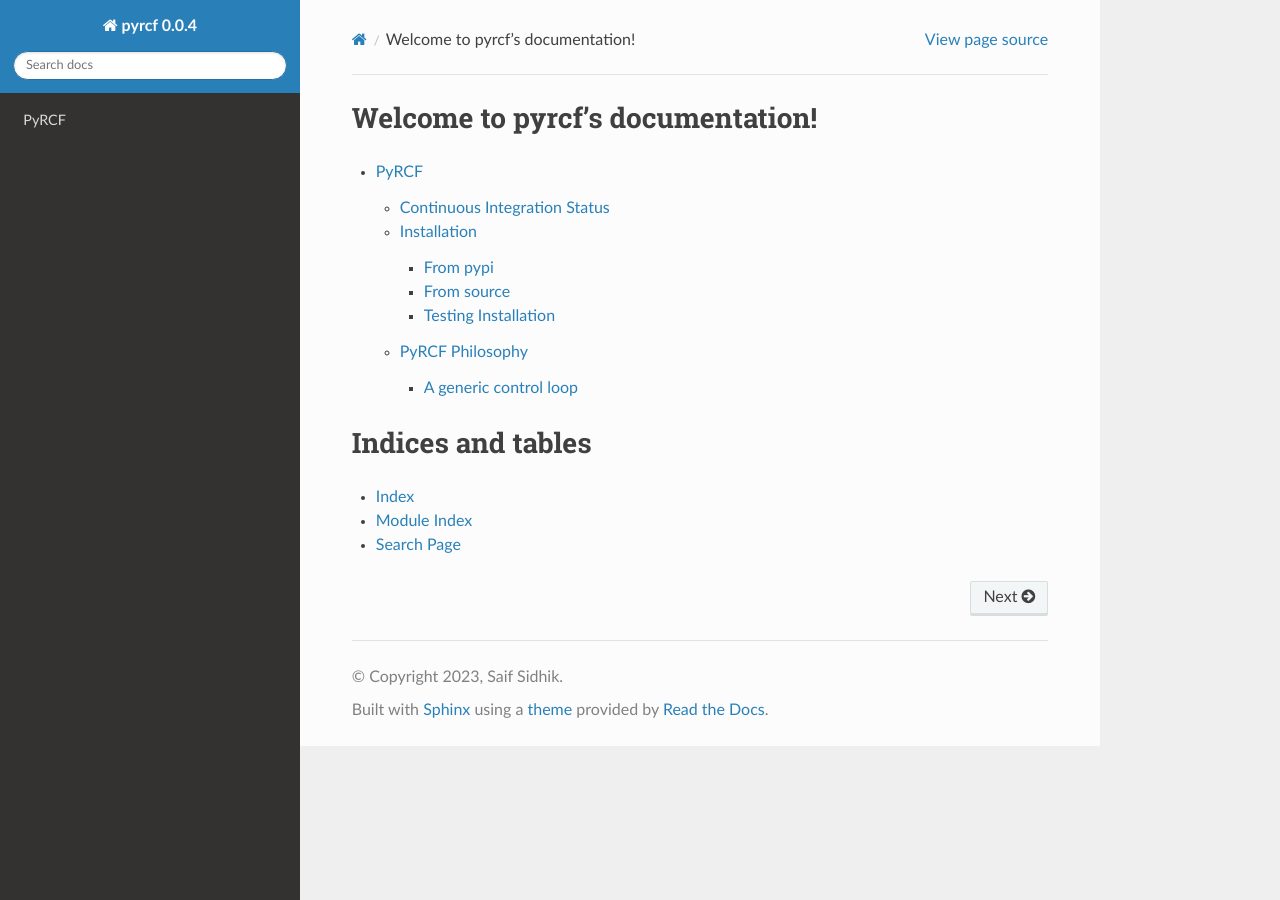
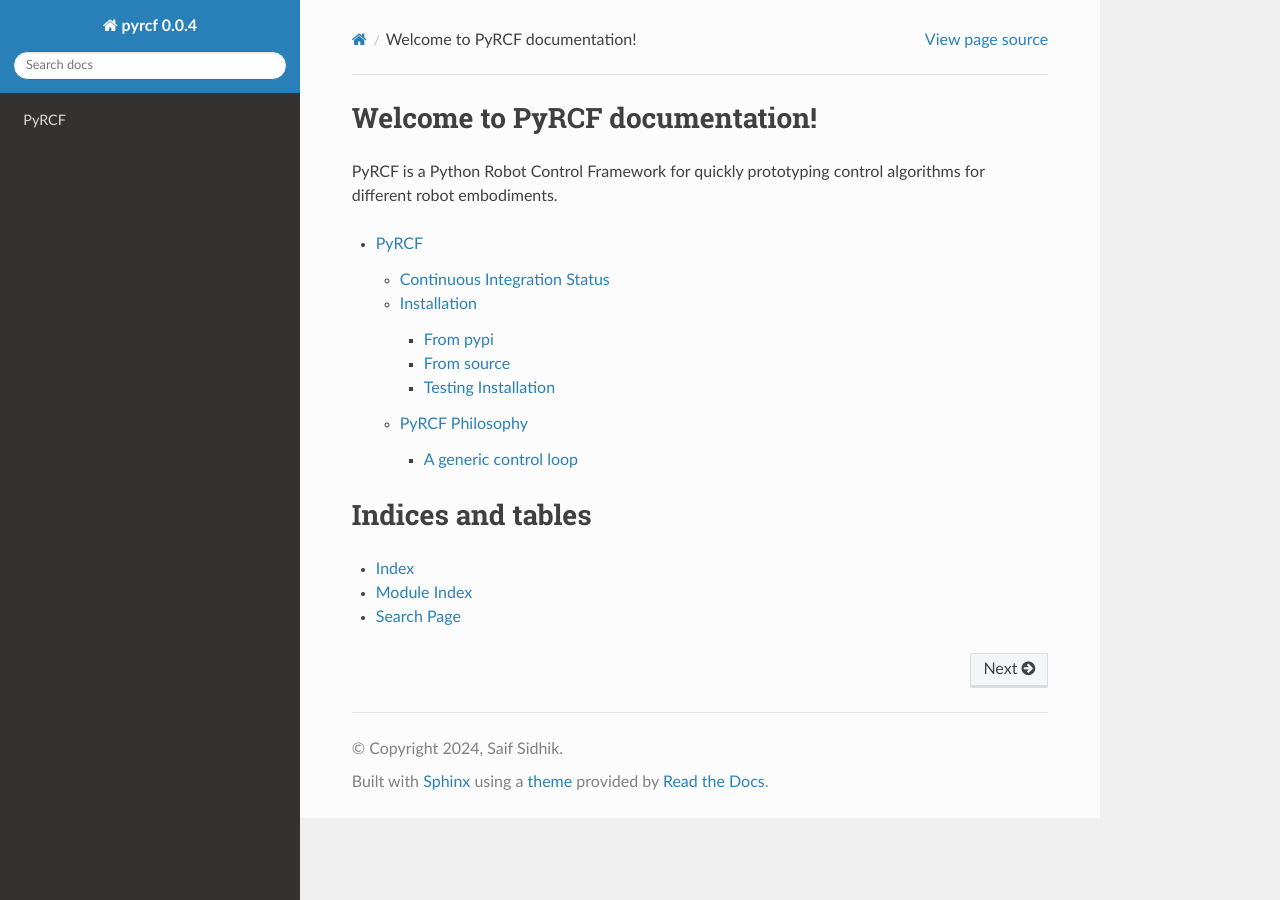
Before and after one commit to justagist/pyrcf, a Sphinx documentation site: the page built from docs/index.rst, in a window 1280 px wide. Built offline with Sphinx 7.4.7 and the Read the Docs theme 2.0.0, drawn with Linux system fonts in a browser that asks for light colours.

```diff
--- a/docs/conf.py
+++ b/docs/conf.py
@@ -8,7 +8,7 @@
 
 from importlib import metadata
 
-copyright = "2023, Saif Sidhik"  # pylint:disable=redefined-builtin
+copyright = "2024, Saif Sidhik"  # pylint:disable=redefined-builtin
 author = "Saif Sidhik"
 release = metadata.version("pyrcf")
 project = f"pyrcf {release}"
--- a/docs/index.rst
+++ b/docs/index.rst
@@ -3,8 +3,10 @@
    You can adapt this file completely to your liking, but it should at least
    contain the root `toctree` directive.
 
-Welcome to pyrcf's documentation!
-===========================================
+Welcome to PyRCF documentation!
+===============================
+
+PyRCF is a Python Robot Control Framework for quickly prototyping control algorithms for different robot embodiments.
 
 .. toctree::
    :maxdepth: 3
--- a/pyproject.toml
+++ b/pyproject.toml
@@ -60,7 +60,6 @@ docs = ["sphinxcontrib-napoleon", "sphinx-rtd-theme", "sphinx-autoapi"]
 [project.urls]
 Source = "https://github.com/justagist/pyrcf"
 Home = "https://github.com/justagist/pyrcf"
-
 
 # Environments
 [tool.pixi.environments]
```
Also changed, not shown: README.md (+2 -0 lines), .readthedocs.yaml (added), 2 other files.
